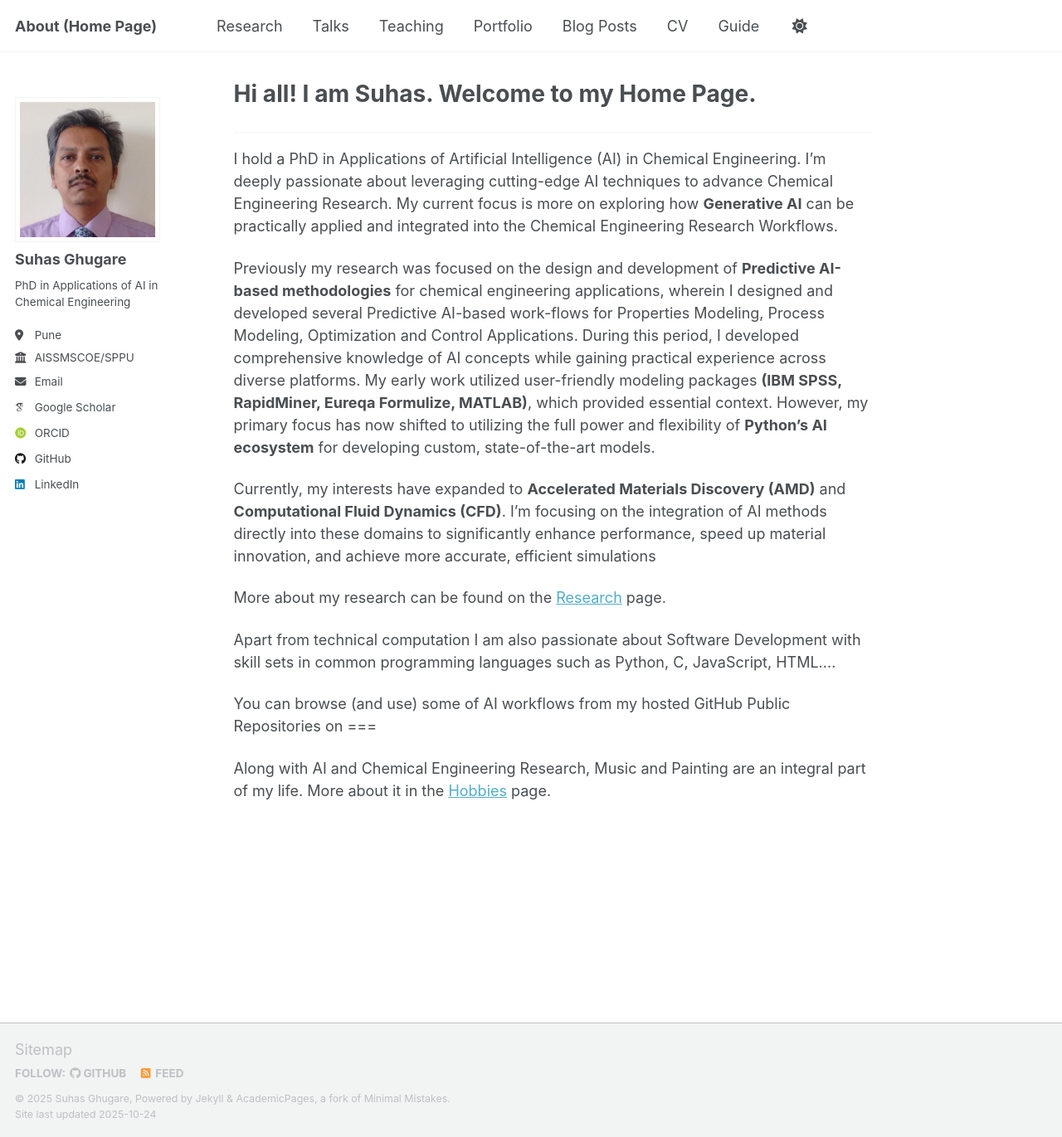
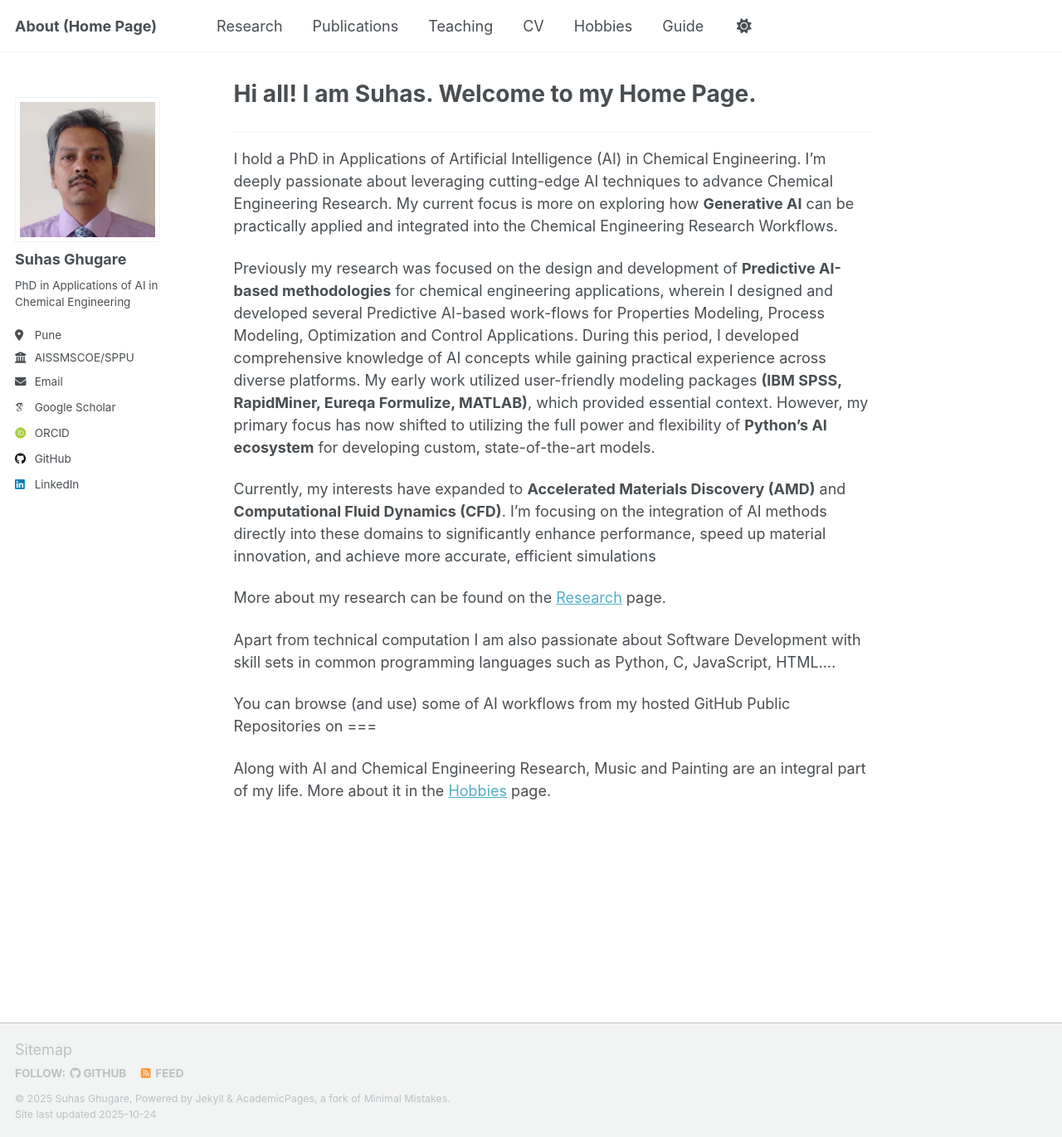
Before and after one commit to suhasghugare/suhasghugare.github.io, a Jekyll site: the page built from _pages/about.md, in a window 1280 px wide and 1371 px high. Shown: the whole window at 83% size. Built offline with Jekyll 4.4.1, drawn with Linux system fonts in a browser that asks for light colours; some web fonts are replaced; a script that is not in the unit is left out.

Commit message:
Update navigation.yml

```diff
--- a/_data/navigation.yml
+++ b/_data/navigation.yml
@@ -11,20 +11,20 @@ main:
   - title: "Research"
     url: /publications/
 
-  - title: "Talks"
+  - title: "Publications"
     url: /talks/
 
   - title: "Teaching"
     url: /teaching/
 
-  - title: "Portfolio"
+  - title: "CV"
     url: /portfolio/
 
-  - title: "Blog Posts"
+  - title: "Hobbies"
     url: /year-archive/
 
-  - title: "CV"
-    url: /cv/
+ # - title: "CV"
+ #   url: /cv/
 
   # - title: "CV"
   #   url: /cv-json/
```
